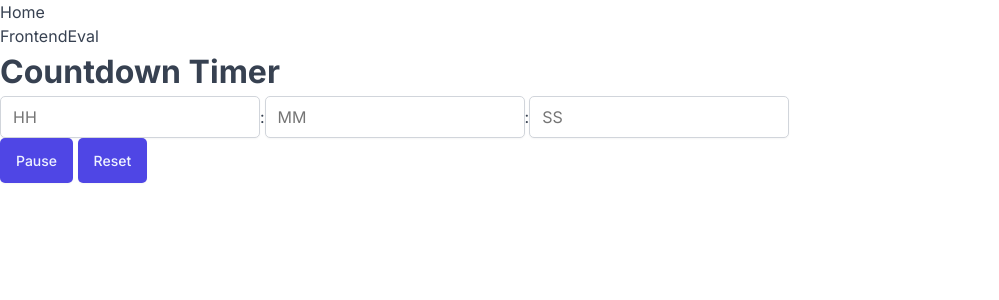
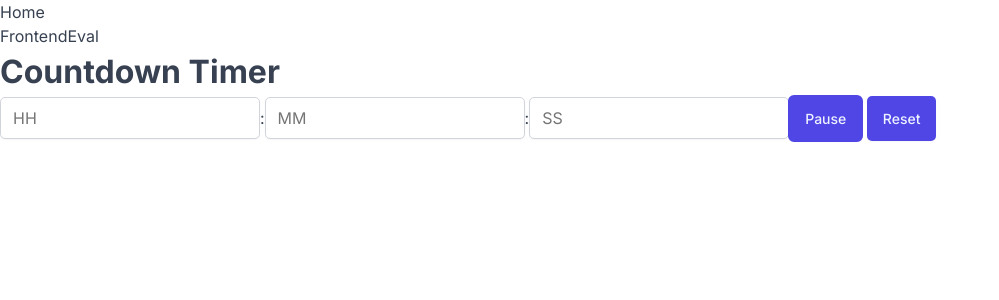
Before and after one commit to deltam3/fepmp, a Next.js app in the folder fepmp/: page /frontendeval/easy/countdowntimer in a window 1280 px wide. Both pictures are taken after a click on the button "Start". Shown: the top 300 px of the page, without its empty margins (0-999 px from the left). Built offline with nearby package versions, Linux system fonts and the light colour scheme.

Commit message:
fixed the location of the button

```diff
--- a/fepmp/app/frontendeval/easy/countdowntimer/page.tsx
+++ b/fepmp/app/frontendeval/easy/countdowntimer/page.tsx
@@ -14,13 +14,15 @@ const Page = () => {
         <Input placeholder="MM" />
         <span>:</span>
         <Input placeholder="SS" />
-        {isStart ? (
-          <div>
-            <Button>Pause</Button> <Button>Reset</Button>
-          </div>
-        ) : (
-          <Button onClick={() => setIsStart(true)}>Start</Button>
-        )}
+        <span>
+          {isStart ? (
+            <>
+              <Button>Pause</Button> <Button>Reset</Button>
+            </>
+          ) : (
+            <Button onClick={() => setIsStart(true)}>Start</Button>
+          )}
+        </span>
       </div>
     </div>
   );
```
